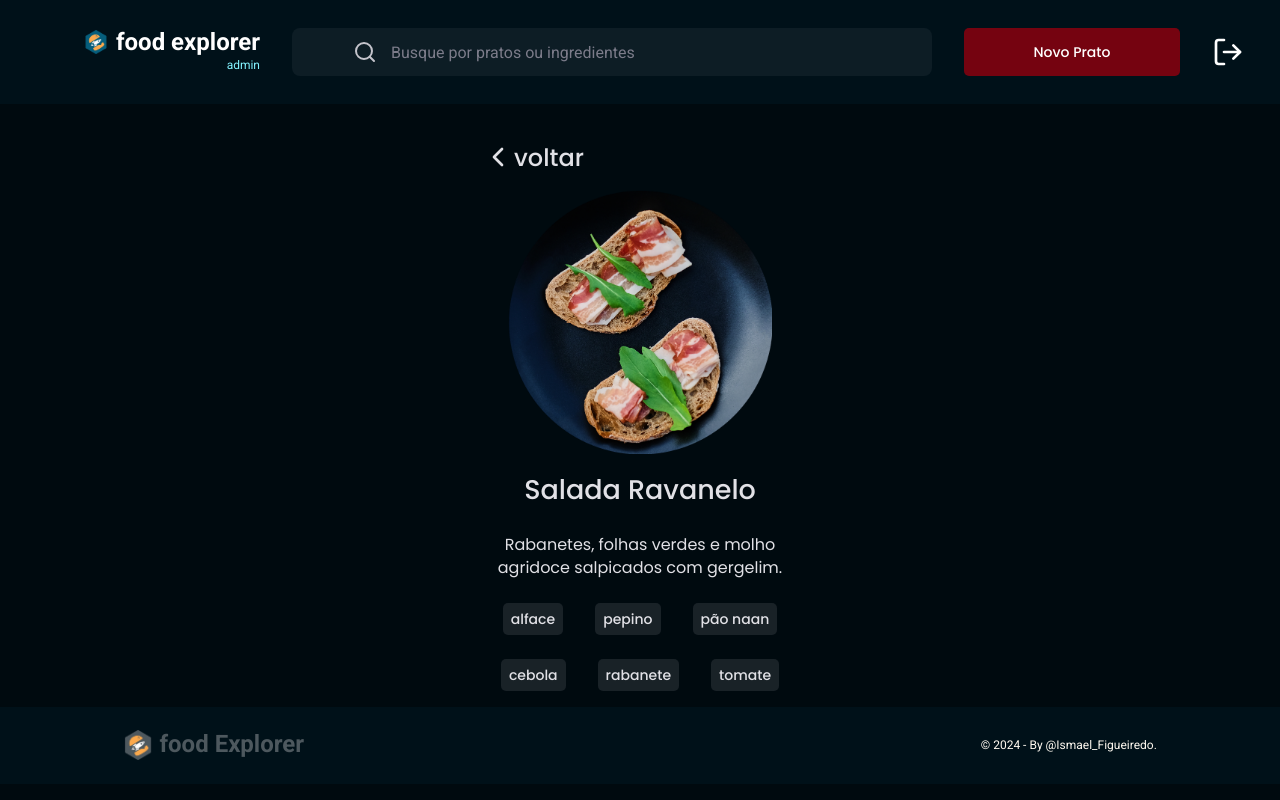
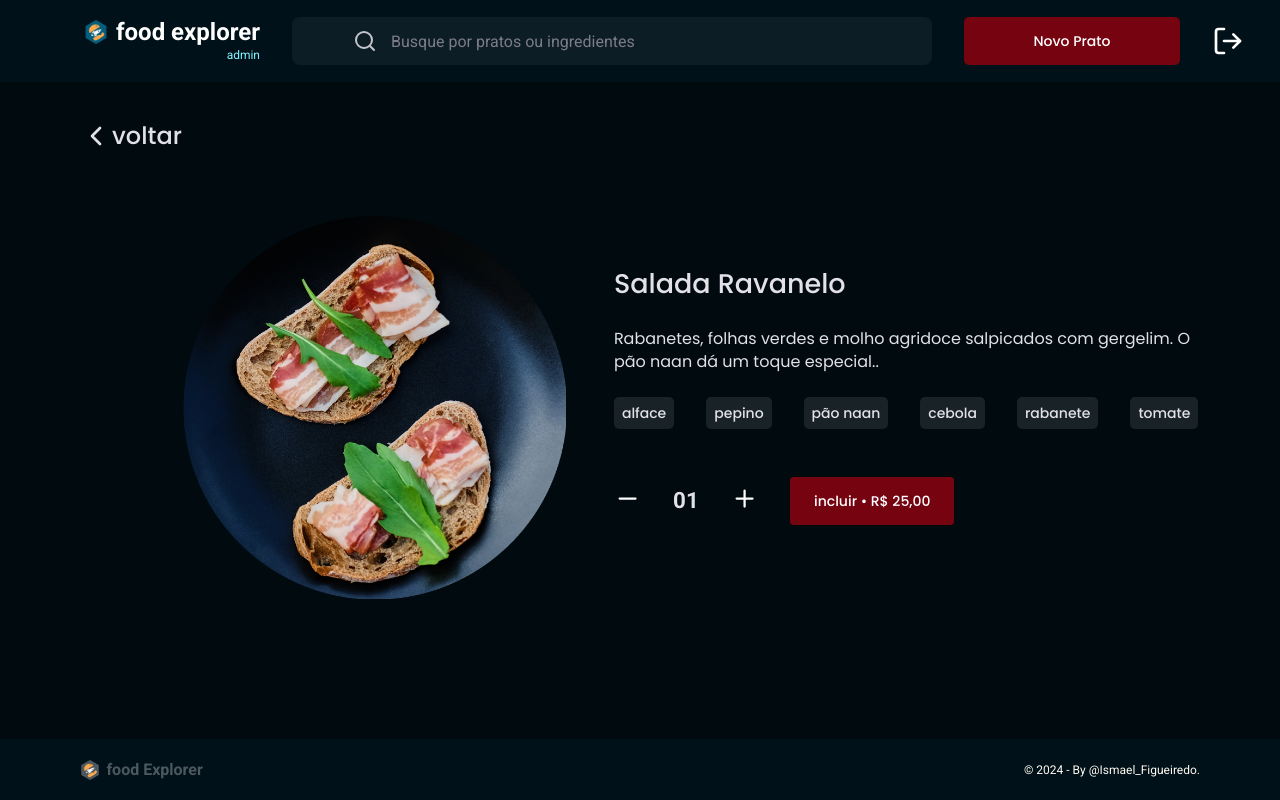
Before and after one commit to ismael-figueiredo/Food-Explorer-Front-end, a React (Vite) app: page / in a window 1280 px wide. Built offline with nearby package versions, Linux system fonts and the light colour scheme.

Commit message:
createcreated the desktop version of the dish page

```diff
--- a/src/components/Footer/index.jsx
+++ b/src/components/Footer/index.jsx
@@ -5,13 +5,13 @@ export function Footer() {
 
   return (
     <Container>
-      <div>
-        <img src={DisabledLogo} />
-        <h2>food Explorer</h2>
-      </div>
-      <span>
-        © 2024 - By @Ismael_Figueiredo.
-      </span>
+      <main>
+        <div>
+          <img src={DisabledLogo} />
+          <h2>food Explorer</h2>
+        </div>
+        <span>© 2024 - By @Ismael_Figueiredo.</span>
+      </main>
     </Container>
   )
 }
--- a/src/components/Footer/styles.js
+++ b/src/components/Footer/styles.js
@@ -2,6 +2,13 @@ import styled from "styled-components"
 import { DEVICE_BREAKPOINTS } from "../../styles/deviceBreakpoints"
 
 export const Container = styled.footer`
+  main {
+    margin: 0 auto;
+    display: flex;
+    width: 100%;
+    justify-content: space-between;
+    align-items: center;
+  }
   display: flex;
   justify-content: space-between;
   align-items: center;
@@ -19,8 +26,10 @@ export const Container = styled.footer`
   font-size: 0.75rem;
   font-weight: 400;
 
-  > div {
+  div {
     display: flex;
+    justify-content: center;
+    align-items: center;
     gap: 0.4rem;
     > img {
       height: 1.25rem;
@@ -32,9 +41,11 @@ export const Container = styled.footer`
   }
 
   @media (min-width: ${DEVICE_BREAKPOINTS.LG}) {
-    padding: 0 7.7rem;
+    main {
 
-    min-width: 74rem;
+      max-width: 70rem;
+    }
+
     font: 0.85rem;
 
     > div {
--- a/src/pages/Dish/index.jsx
+++ b/src/pages/Dish/index.jsx
@@ -6,18 +6,20 @@ import {
   DishDescription,
   Ingredient,
   IngredientContent,
+  Controls,
 } from "./styles"
+import { PiReceiptBold } from "react-icons/pi"
+import { LuPlus, LuMinus, LuChevronLeft } from "react-icons/lu"
 import { Footer } from "../../components/Footer"
 import { Header } from "../../components/Header"
 import { MobileHeader } from "../../components/MobileHeader"
-import { LuChevronLeft } from "react-icons/lu"
 import Dishimage from "../../assets/Mask group-1.png"
 
 export function Dishes() {
   const dish = {
     name: "Salada Ravanelo",
     description:
-      "Rabanetes, folhas verdes e molho agridoce salpicados com gergelim.",
+      "Rabanetes, folhas verdes e molho agridoce salpicados com gergelim. O pão naan dá um toque especial..",
     ingredients: [
       "alface",
       "pepino",
@@ -37,6 +39,7 @@ export function Dishes() {
           voltar
         </BackButton>
         <img src={Dishimage} alt={`imagem do prato ${"teste"}`} />
+        <section>
           <DishTitle>{dish.name}</DishTitle>
           <DishDescription>{dish.description}</DishDescription>
           <IngredientContent>
@@ -45,6 +48,20 @@ export function Dishes() {
                 <Ingredient key={ingredient}>{ingredient}</Ingredient>
               ))}
           </IngredientContent>
+          <Controls>
+            <button>
+              <LuMinus size="1.7rem" />
+            </button>
+            <span>01</span>
+            <button>
+              <LuPlus size="1.7rem" />
+            </button>
+            <button>
+              <PiReceiptBold size="1.5rem" /> Pedir • R$ 25,00
+            </button>
+            <button>incluir • R$ 25,00</button>
+          </Controls>
+        </section>
       </Main>
       <Footer />
     </Container>
--- a/src/pages/Dish/styles.js
+++ b/src/pages/Dish/styles.js
@@ -5,13 +5,19 @@ export const Container = styled.div`
   display: flex;
   flex-direction: column;
   align-items: center;
-
   min-width: 448px;
+  height: 100vh;
 `
 export const Main = styled.div`
   display: flex;
   flex-direction: column;
   align-items: center;
+
+  > section {
+    display: flex;
+    flex-direction: column;
+    align-items: center;
+  }
 
   min-width: 19.75rem;
 
@@ -19,6 +25,24 @@ export const Main = styled.div`
     margin-top: 1rem;
     width: 16.5rem;
     height: 16.5rem;
+  }
+  @media (min-width: ${DEVICE_BREAKPOINTS.LG}) {
+    flex-direction: row;
+    max-width: 70rem;
+    width: 100%;
+    height: 100%;
+    align-items: center;
+    justify-content: space-between;
+    section {
+      width: 43rem;
+      align-items: start;
+      padding-left: 3rem;
+    }
+    img {
+      margin-top: 1rem;
+      width: 24rem;
+      height: 24rem;
+    }
   }
 `
 export const BackButton = styled.button`
@@ -45,6 +69,8 @@ export const DishTitle = styled.h2`
   font-family: "Poppins", sans-serif;
   font-size: 1.69rem;
   font-weight: 500;
+  @media (min-width: ${DEVICE_BREAKPOINTS.LG}) {
+  }
 `
 export const DishDescription = styled.p`
   max-width: 19.7rem;
@@ -55,6 +81,11 @@ export const DishDescription = styled.p`
   font-weight: 400;
   font-family: "Poppins", sans-serif;
   line-height: 140%;
+
+  @media (min-width: ${DEVICE_BREAKPOINTS.LG}) {
+    max-width: 43rem;
+    text-align: left;
+  }
 `
 export const Ingredient = styled.span`
   color: ${({ theme }) => theme.COLORS.LIGHT_300};
@@ -78,12 +109,75 @@ export const IngredientContent = styled.div`
   padding-top: 1.5rem;
   justify-content: center;
   max-width: 19.75rem;
+
+  font-size: 1.5rem;
   gap: 2rem;
+  @media (min-width: ${DEVICE_BREAKPOINTS.LG}) {
+    flex-wrap: nowrap;
+    max-width: 43rem;
+  }
 `
 export const Controls = styled.div`
+  padding-top: 3.5rem;
+  margin-bottom: 1.5rem;
   display: flex;
   align-items: center;
   justify-content: center;
   gap: 1rem;
   max-width: 19.75rem;
+  button {
+    background-color: transparent;
+    border: none;
+    color: ${({ theme }) => theme.COLORS.LIGHT_100};
+  }
+  span {
+    color: ${({ theme }) => theme.COLORS.LIGHT_300};
+    font-family: "Roboto", sans-serif;
+    font-size: 1.4rem;
+    font-weight: 700;
+    line-height: 160%;
+  }
+  button:nth-child(4) {
+    display: flex;
+    justify-content: center;
+    align-items: center;
+
+    gap: 0.3rem;
+    width: 11.7rem;
+    height: 2.3rem;
+    border-radius: 3.5px;
+
+    color: ${({ theme }) => theme.COLORS.LIGHT_100};
+    background-color: ${({ theme }) => theme.COLORS.TOMATO_100};
+
+    font-size: 0.6rem;
+    font-family: "Poppins", sans-serif;
+    font-weight: 500;
+  }
+  button:nth-child(5) {
+    display: none;
+  }
+  @media (min-width: ${DEVICE_BREAKPOINTS.LG}) {
+    gap: 2rem;
+    max-width: 43rem;
+    button:nth-child(4) {
+      display: none;
+    }
+    button:nth-child(5) {
+      display: flex;
+      justify-content: center;
+      align-items: center;
+
+      padding: 0 1.5rem;
+      height: 3rem;
+      border-radius: 3.5px;
+
+      color: ${({ theme }) => theme.COLORS.LIGHT_100};
+      background-color: ${({ theme }) => theme.COLORS.TOMATO_100};
+
+      font-size: 0.875rem;
+      font-family: "Poppins", sans-serif;
+      font-weight: 500;
+    }
+  }
 `
```
Lines whose indentation alone changed are shown as unchanged.
